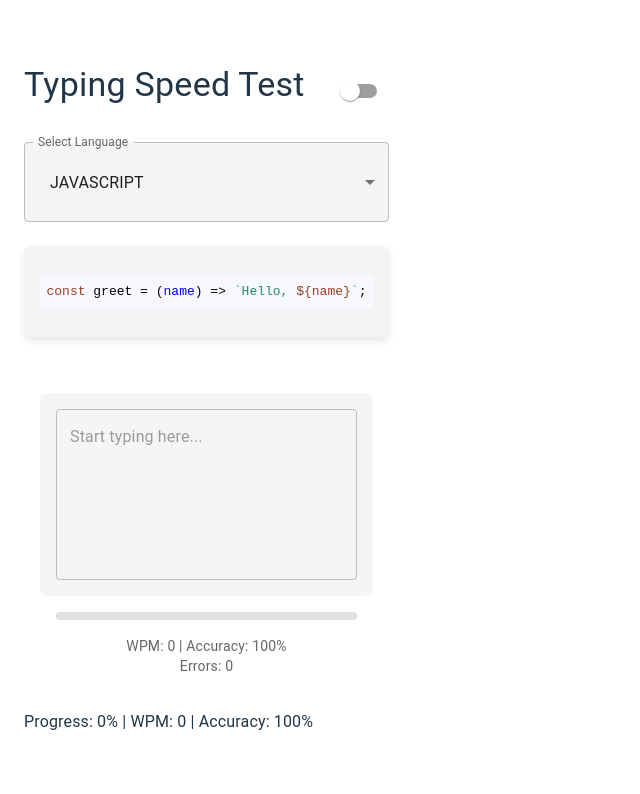
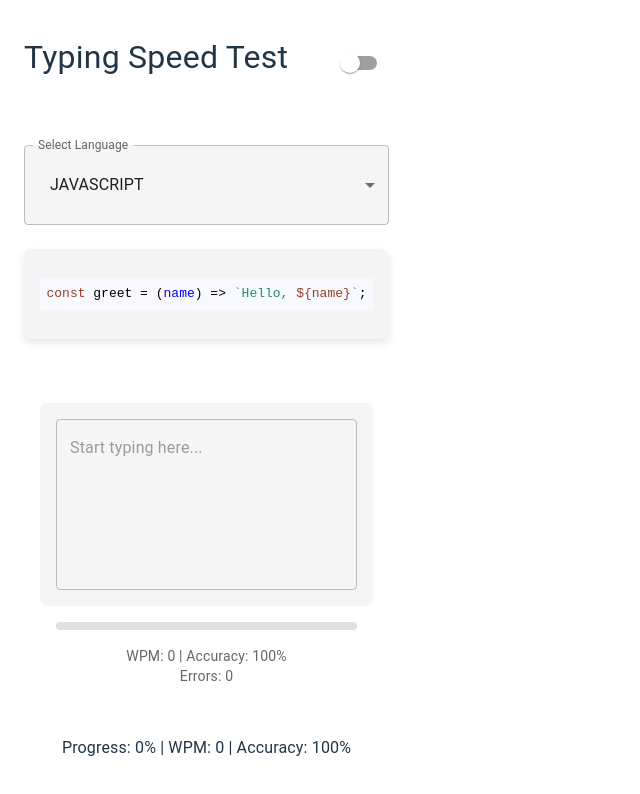
Before and after one commit to ltxstudio/probable-waddle, a React (Vite) app: page / in a window 1280 px wide. Shown: the top 794 px of the page, without its empty margins (0-640 px from the left). Built offline with nearby package versions, Linux system fonts and the light colour scheme.

Commit message:
Update App.jsx

```diff
--- a/src/App.jsx
+++ b/src/App.jsx
@@ -1,6 +1,6 @@
 import React, { useState } from "react";
 import { snippets } from "./data/snippets";
-import { Box, Typography, Container, Button, Grid, Switch } from "@mui/material";
+import { Box, Typography, Container, Button, Grid, Switch, useTheme, useMediaQuery } from "@mui/material";
 import { motion } from "framer-motion";
 import LanguageSelector from "./components/LanguageSelector";
 import CodeDisplay from "./components/CodeDisplay";
@@ -14,6 +14,10 @@ const App = () => {
   const [accuracy, setAccuracy] = useState(100);
   const [progress, setProgress] = useState(0);
   const [theme, setTheme] = useState("light");
+
+  // Handle responsive theme switch
+  const themeMui = useTheme();
+  const isSmallScreen = useMediaQuery(themeMui.breakpoints.down("sm"));
 
   const handleLanguageChange = (lang) => {
     setLanguage(lang);
@@ -35,14 +39,15 @@ const App = () => {
 
   return (
     <Container maxWidth="md" sx={{ py: 4 }}>
-      <Box display="flex" justifyContent="space-between" alignItems="center">
-        <Typography variant="h4" gutterBottom>
+      <Box display="flex" justifyContent="space-between" alignItems="center" sx={{ mb: 4 }}>
+        <Typography variant="h4" gutterBottom sx={{ fontSize: isSmallScreen ? "1.5rem" : "2rem" }}>
           Typing Speed Test
         </Typography>
         <Switch
           checked={theme === "dark"}
           onChange={() => setTheme(theme === "light" ? "dark" : "light")}
           color="default"
+          sx={{ ml: 2 }}
         />
       </Box>
 
@@ -57,7 +62,10 @@ const App = () => {
           animate={{ opacity: 1 }}
           transition={{ duration: 0.5 }}
         >
-          <CodeDisplay snippet={snippet} language={language} />
+          <Box sx={{ mb: 4 }}>
+            <CodeDisplay snippet={snippet} language={language} />
+          </Box>
+
           <TypingArea
             snippet={snippet}
             onProgress={handleTypingProgress}
@@ -66,7 +74,15 @@ const App = () => {
               setAccuracy(stats.accuracy);
             }}
           />
-          <Typography variant="subtitle1">
+
+          <Typography
+            variant="subtitle1"
+            sx={{
+              mt: 2,
+              fontSize: isSmallScreen ? "0.9rem" : "1rem",
+              textAlign: "center",
+            }}
+          >
             Progress: {progress}% | WPM: {wpm || 0} | Accuracy: {accuracy}%
           </Typography>
         </motion.div>
```
